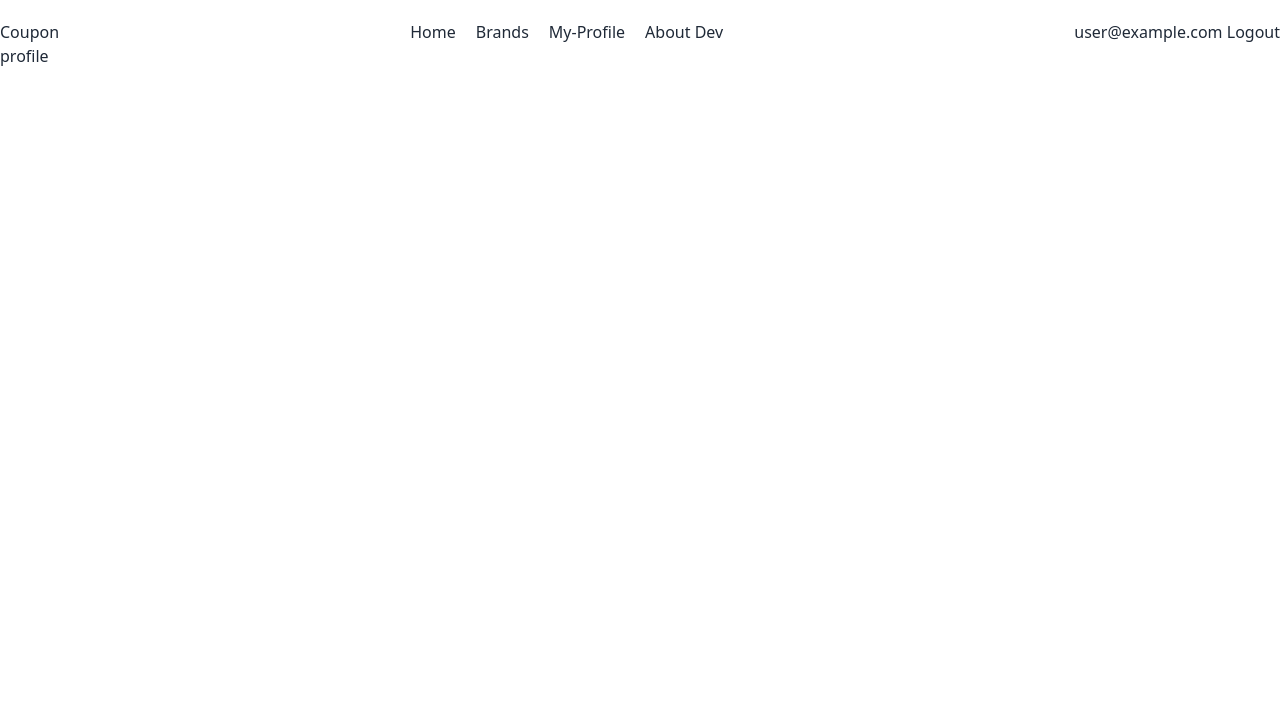
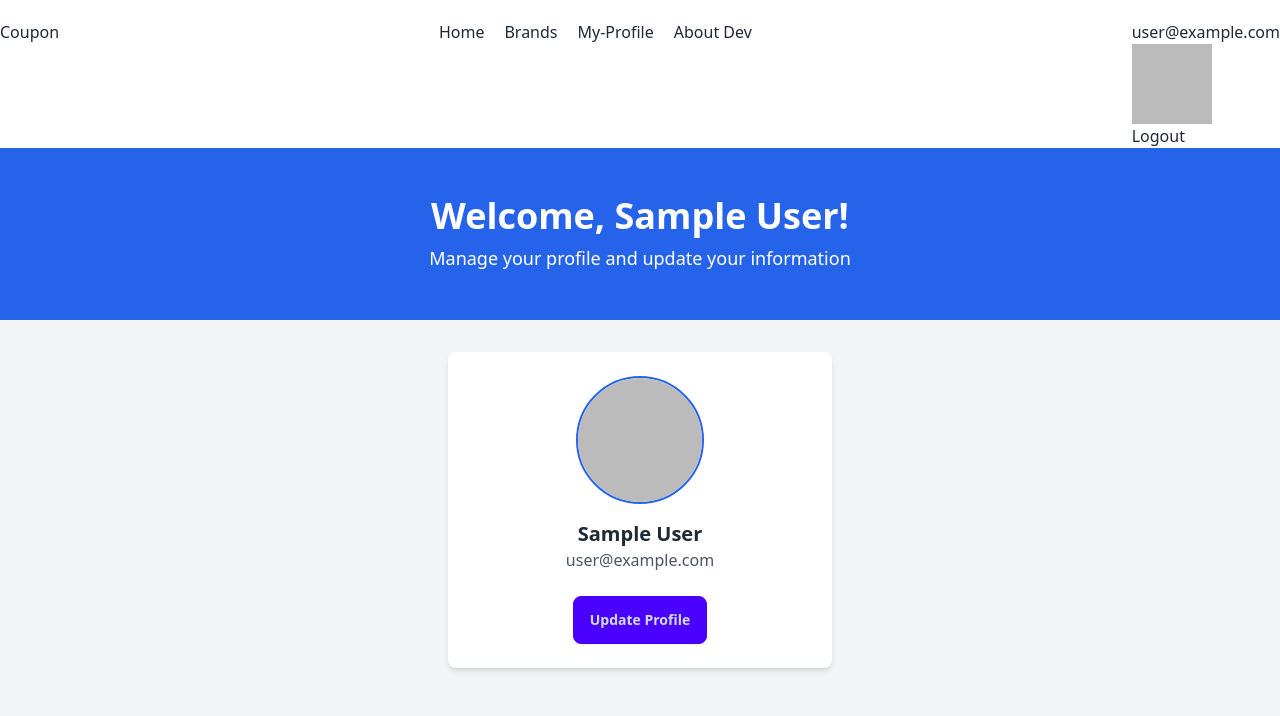
Before and after one commit to Piash2K/discount-pro, a React app: page /profile in a window 1280 px wide. Shown: the top 716 px of the page. Built offline with nearby package versions, Linux system fonts and the light colour scheme; no server answers; sample sign-in values are in the browser's storage; the HTML template or start-up script is replaced by a standard one.

Commit message:
update profile feature and password toggoling done

```diff
--- /dev/null
+++ b/src/components/ForgetPassword.jsx
@@ -0,0 +1,54 @@
+import React, { useState } from 'react';
+import { useLocation, useNavigate } from 'react-router-dom';
+import { sendPasswordResetEmail, signOut } from 'firebase/auth';
+import auth from '../firebase/firebase.config';
+
+const ForgetPassword = () => {
+    const location = useLocation();
+    const navigate = useNavigate();
+    const [email, setEmail] = useState(location.state?.email || ''); // Get the email from the passed state or default to empty
+
+    const handleResetPassword = () => {
+        if (!email) {
+            alert('Please provide your email address.');
+            return;
+        }
+        sendPasswordResetEmail(auth, email)
+            .then(() => {
+                alert('Password reset email sent. Redirecting to Gmail...');
+                signOut(auth).then(() => {
+                    // Open Gmail in a new tab
+                    window.open('https://mail.google.com', '_blank');
+                    // Navigate back to the login page
+                    navigate('/login');
+                });
+            })
+            .catch((error) => {
+                console.error("Error sending password reset email:", error.message);
+                alert(error.message);
+            });
+    };
+
+    return (
+        <div className="card bg-base-100 flex justify-center items-center p-4">
+            <h2 className="text-2xl font-semibold mb-4">Reset Password</h2>
+            <div className="form-control w-full max-w-xs">
+                <label className="label">
+                    <span className="label-text">Email</span>
+                </label>
+                <input
+                    type="email"
+                    value={email}
+                    onChange={(e) => setEmail(e.target.value)}
+                    placeholder="Enter your email"
+                    className="input input-bordered w-full"
+                />
+            </div>
+            <button onClick={handleResetPassword} className="btn btn-primary mt-4">
+                Reset Password
+            </button>
+        </div>
+    );
+};
+
+export default ForgetPassword;
--- a/src/components/Header.jsx
+++ b/src/components/Header.jsx
@@ -5,14 +5,14 @@ import { AuthContext } from '../provider/AuthProvider';
 
 const Header = () => {
     const {user,logOut} =useContext(AuthContext);
-    // console.log(user)
+    console.log(user)
     return (
         <div className='flex justify-between'>
             <h2>Coupon</h2>
             <NavBar></NavBar>
             <div className='space-x-4'>
                 {
-                    user && user.email? <p>{user.email} <button onClick={logOut} >Logout</button></p>:<div>
+                    user && user.email? <div>{user.email} <img className='w-20' src={user.photoURL} alt="" /> <button onClick={logOut} >Logout</button></div>:<div>
                         <NavLink to='/login'><button className='btn'>Login</button></NavLink>
                         <NavLink to='/register'><button className='btn'>Rrgister</button></NavLink>
                     </div>
--- a/src/components/Profile.jsx
+++ b/src/components/Profile.jsx
@@ -1,9 +1,38 @@
-import React from 'react';
+import React, { useContext } from 'react';
+import { AuthContext } from '../provider/AuthProvider';
+import { Link } from 'react-router-dom';
 
 const Profile = () => {
+    const { user } = useContext(AuthContext);
+
     return (
-        <div>
-            profile
+        <div className="min-h-screen bg-gray-100">
+            <div className="bg-blue-600 text-white text-center py-12">
+                <h1 className="text-4xl font-bold">Welcome, {user?.displayName || 'User'}!</h1>
+                <p className="mt-2 text-lg">Manage your profile and update your information</p>
+            </div>
+            <div className="flex justify-center items-center mt-8">
+                <div className="bg-white shadow-md rounded-lg p-6 w-full max-w-sm text-center">
+                    <div className="mb-4">
+                        <img
+                            src={user?.photoURL || 'https://via.placeholder.com/150'}
+                            alt="User Profile"
+                            className="w-32 h-32 rounded-full mx-auto border-2 border-blue-600"
+                        />
+                    </div>
+                    <h2 className="text-xl font-semibold text-gray-800">
+                        {user?.displayName || 'Name not available'}
+                    </h2>
+                    <p className="text-gray-600">{user?.email || 'Email not available'}</p>
+                    <div className="mt-6">
+                        <Link to="/update-profile">
+                            <button className="btn btn-primary">
+                                Update Profile
+                            </button>
+                        </Link>
+                    </div>
+                </div>
+            </div>
         </div>
     );
 };
--- a/src/components/Register.jsx
+++ b/src/components/Register.jsx
@@ -1,9 +1,10 @@
 import React, { useContext } from 'react';
-import { Link } from 'react-router-dom';
+import { Link, useNavigate } from 'react-router-dom';
 import { AuthContext } from '../provider/AuthProvider';
 
 const Register = () => {
-    const {createNewUser,setUser} = useContext(AuthContext)
+    const {createNewUser,setUser,updateUserProfile} = useContext(AuthContext)
+    const navigate = useNavigate();
     const handleRegister=e=>{
         e.preventDefault();
         const name= e.target.name.value;
@@ -16,6 +17,15 @@ const Register = () => {
             // const user=result.user;
             setUser(result.user);
             // console.log(user);
+            updateUserProfile({
+                photoURL: photo,
+                displayName: name
+            })
+            .then (()=>{
+                navigate('/')
+            }).catch(error=>{
+                console.log(error)
+            })
         })
         .catch((error) => {
             const errorCode = error.code;
--- /dev/null
+++ b/src/components/UpdateProfile.jsx
@@ -0,0 +1,65 @@
+import React, { useState, useContext } from 'react';
+import { useNavigate } from 'react-router-dom';
+import { AuthContext } from '../provider/AuthProvider';
+
+const UpdateProfile = () => {
+    const { updateUserProfile } = useContext(AuthContext);
+    const navigate = useNavigate();
+
+    const [name, setName] = useState('');
+    const [photoURL, setPhotoURL] = useState('');
+
+    const handleUpdate = (e) => {
+        e.preventDefault();
+        const updatedData = {};
+        if (name) {
+            updatedData.displayName = name
+        };
+        if (photoURL) {
+            updatedData.photoURL = photoURL
+        };
+
+        updateUserProfile(updatedData)
+            .then(() => {
+                alert('Profile updated successfully!');
+                navigate('/profile'); // Redirect to profile page
+            })
+            .catch((error) => {
+                console.error('Error updating profile:', error.message);
+                alert(error.message);
+            });
+    };
+
+    return (
+        <div className="card bg-base-100 flex justify-center items-center p-4">
+            <h2 className="text-2xl font-semibold mb-4">Update Profile</h2>
+            <form onSubmit={handleUpdate} className="form-control w-full max-w-xs">
+                <label className="label">
+                    <span className="label-text">Name</span>
+                </label>
+                <input
+                    type="text"
+                    value={name}
+                    onChange={(e) => setName(e.target.value)}
+                    placeholder="Enter your name"
+                    className="input input-bordered w-full mb-4"
+                />
+                <label className="label">
+                    <span className="label-text">Photo URL</span>
+                </label>
+                <input
+                    type="text"
+                    value={photoURL}
+                    onChange={(e) => setPhotoURL(e.target.value)}
+                    placeholder="Enter photo URL"
+                    className="input input-bordered w-full mb-4"
+                />
+                <button type="submit" className="btn btn-primary mt-4">
+                    Update Information
+                </button>
+            </form>
+        </div>
+    );
+};
+
+export default UpdateProfile;
--- a/src/provider/AuthProvider.jsx
+++ b/src/provider/AuthProvider.jsx
@@ -1,4 +1,4 @@
-import { createUserWithEmailAndPassword, GoogleAuthProvider, onAuthStateChanged, signInWithEmailAndPassword, signOut } from 'firebase/auth';
+import { createUserWithEmailAndPassword, GoogleAuthProvider, onAuthStateChanged, signInWithEmailAndPassword, signOut, updateProfile } from 'firebase/auth';
 import { createContext, useEffect, useState } from 'react';
 import auth from '../firebase/firebase.config';
 
@@ -12,6 +12,9 @@ const AuthProvider = ({ children }) => {
     }
     const signInWithEmail = (email, password) => {
         return signInWithEmailAndPassword(auth, email, password)
+    }
+    const updateUserProfile=(updatedData)=>{
+        return updateProfile(auth.currentUser,updatedData)
     }
     const googleProvider= new GoogleAuthProvider();
     const logOut = () => {
@@ -31,6 +34,7 @@ const AuthProvider = ({ children }) => {
         logOut,
         signInWithEmail,
         googleProvider,
+        updateUserProfile
     }
     useEffect(() => {
         const unsubscribe = onAuthStateChanged(auth, currentUser => {
```
Also changed, not shown: src/components/Login.jsx (+15 -6 lines), src/main.jsx (+11 -0 lines).
